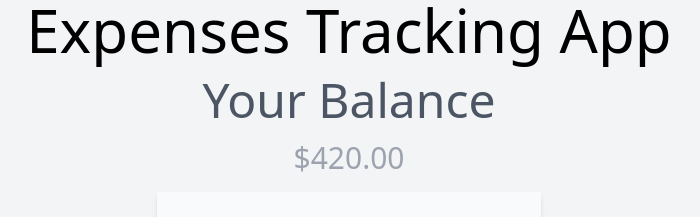
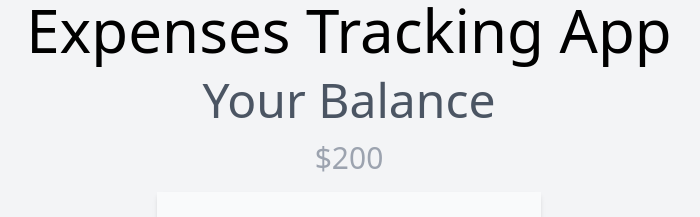
Before and after one commit to sibteali786/expense-tracker-app-redux, a React (Create React App) app: page / in a window 1280 px wide. Shown: the top 217 px of the page, without its empty margins (291-991 px from the left). Built offline with nearby package versions, Linux system fonts and the light colour scheme; the HTML template or start-up script is replaced by a standard one.

Commit message:
Revert "added total balance using balanceContainer"
This reverts commit a19633568f54d9e9bbccf1bfdb51bc26087d9f39.

```diff
--- a/src/App.js
+++ b/src/App.js
@@ -1,14 +1,13 @@
 import "./App.css";
 import { TransactionListContainer } from "./containers/TransactionListContainer";
-import { Header, IncomeExpenses } from "./components";
+import { Header, Balance, IncomeExpenses } from "./components";
 import { AddTransactionContainer } from "./containers/AddTransactionContainer";
-import { BalanceContainer } from "./containers/BalanceContainer";
 function App() {
   return (
     <div className="max-w-full max-h-full h-full w-full bg-gray-100">
       <div className="flex justify-center items-center flex-col h-full w-full space-y-4">
         <Header />
-        <BalanceContainer />
+        <Balance />
         <IncomeExpenses />
         <TransactionListContainer />
         <AddTransactionContainer />
--- a/src/components/Balance.js
+++ b/src/components/Balance.js
@@ -1,10 +1,10 @@
 import React from "react";
 
-const Balance = ({ total }) => {
+const Balance = () => {
   return (
     <div className="text-center">
       <div className="text-gray-600 text-5xl">Your Balance</div>
-      <div className="text-gray-400 text-3xl mt-4">${total}</div>
+      <div className="text-gray-400 text-3xl mt-4">$200</div>
     </div>
   );
 };
--- a/src/containers/BalanceContainer.js
+++ /dev/null
@@ -1,11 +0,0 @@
-import { connect } from "react-redux";
-import Balance from "../components/Balance";
-
-const mapStateToProps = (state) => {
-  const transactions = state.transactions;
-  const amount = transactions.map((transaction) => transaction.amount);
-  const total = amount.reduce((acc, item) => (acc += item), 0).toFixed(2);
-  return { total };
-};
-
-export const BalanceContainer = connect(mapStateToProps)(Balance);
```
